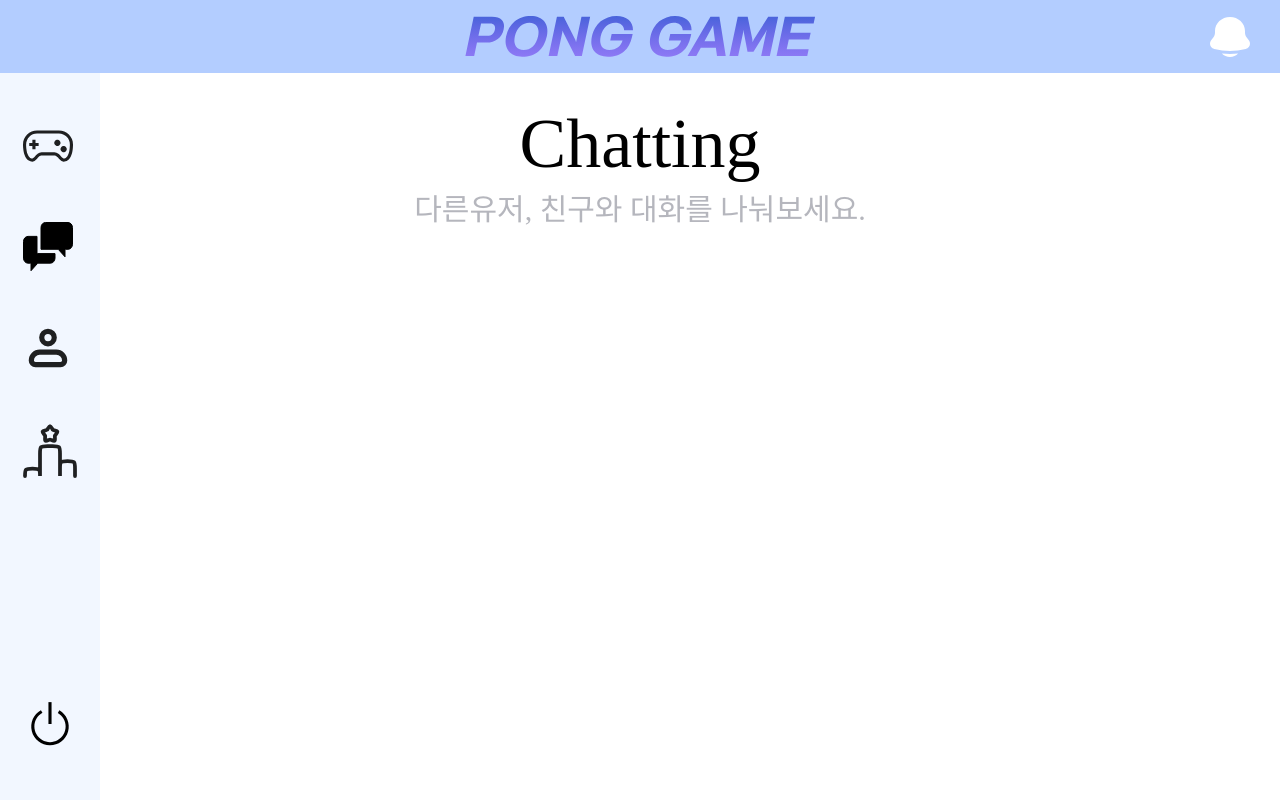
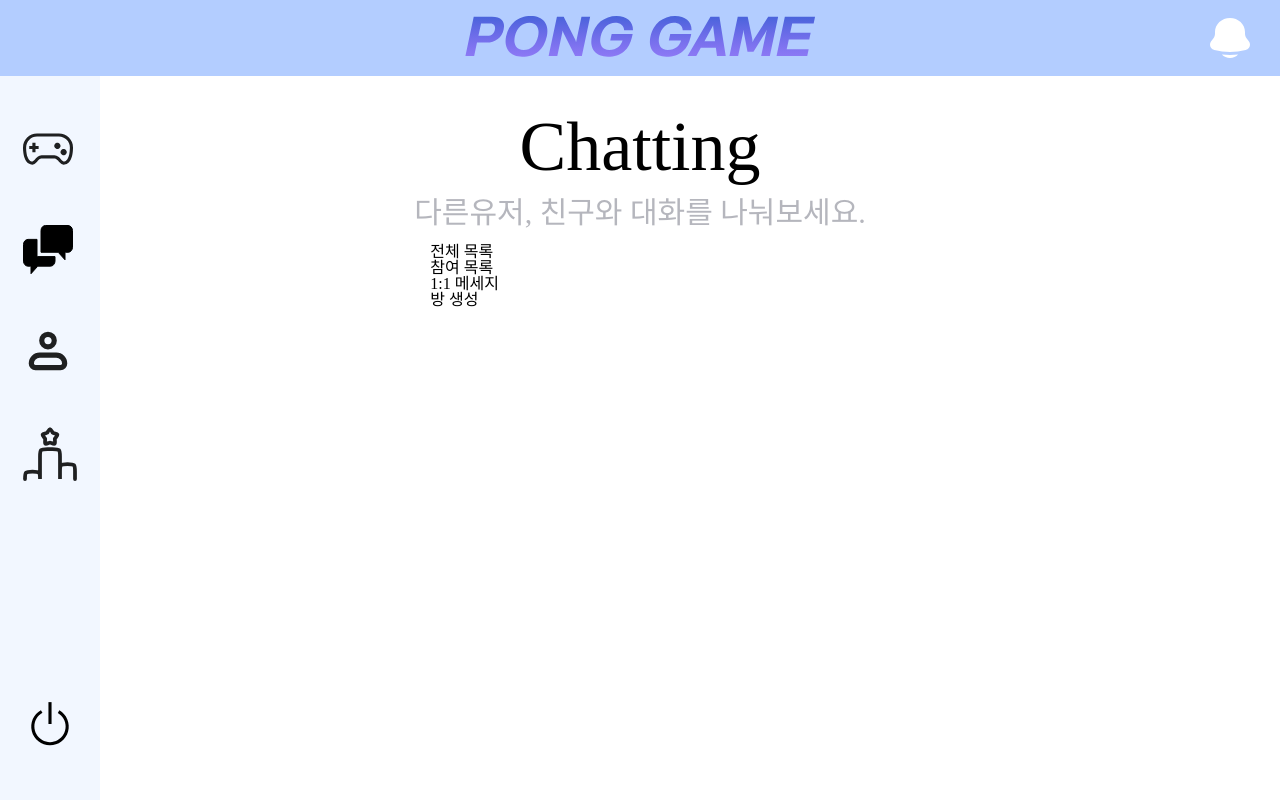
Before and after one commit to tscenping/FE, a Next.js app in the folder pong-game/: page /chat in a window 1280 px wide. Built offline with nearby package versions, Linux system fonts and the light colour scheme.

Commit message:
[Feat] : add Link tags in sidebar

```diff
--- /dev/null
+++ b/pong-game/components/Chat/ChatMainContents.tsx
@@ -0,0 +1,12 @@
+import styles from '../../styles/components/Chat/ChatMainContents.module.css'
+import ChatRoomList from './ChatRoomList'
+
+function ChatMainContents(): JSX.Element {
+  return (
+    <div className={styles.chatMainContents}>
+      <ChatRoomList />
+    </div>
+  )
+}
+
+export default ChatMainContents
--- /dev/null
+++ b/pong-game/components/Chat/ChatRoomList.tsx
@@ -0,0 +1,18 @@
+function ChatRoomList(): JSX.Element {
+  return (
+    <div>
+      <nav>
+        <ul>
+          <li>전체 목록</li>
+          <li>참여 목록</li>
+          <li>1:1 메세지</li>
+          <li>방 생성</li>
+        </ul>
+      </nav>
+      <div></div>
+      <div></div>
+    </div>
+  )
+}
+
+export default ChatRoomList
--- a/pong-game/components/layout/Layout.tsx
+++ b/pong-game/components/layout/Layout.tsx
@@ -1,5 +1,6 @@
 import Image from 'next/image'
 import { ReactNode } from 'react'
+import Link from 'next/link'
 import noticeIcon from '../../public/img/layout/notice.svg'
 import logoIcon from '../../public/img/layout/PONG GAME.svg'
 import gameIcon from '../../public/img/layout/game.svg'
@@ -15,7 +16,9 @@ function Layout({ children }: { children: ReactNode }): JSX.Element {
     <div className={styles.entirePage}>
       <header className={styles.header}>
         <div className={styles.headerContainer}>
-          <Image className={styles.logo} src={logoIcon} alt={'logo'} />
+          <Link href="/main">
+            <Image className={styles.logo} src={logoIcon} alt={'logo'} />
+          </Link>
           <Image
             className={styles.notice}
             src={noticeIcon}
@@ -30,16 +33,24 @@ function Layout({ children }: { children: ReactNode }): JSX.Element {
           <section className={styles.sideBarContainer}>
             <ul className={styles.sideBarContainerTop}>
               <li>
-                <Image src={gameIcon} alt={'game'} />
+                <Link href="/game">
+                  <Image src={gameIcon} alt={'game'} />
+                </Link>
               </li>
               <li>
-                <Image src={chatIcon} alt={'chat'} />
+                <Link href="/chat">
+                  <Image src={chatIcon} alt={'chat'} />
+                </Link>
               </li>
               <li>
-                <Image src={myPageIcon} alt={'mypage'} />
+                <Link href="mypage">
+                  <Image src={myPageIcon} alt={'mypage'} />
+                </Link>
               </li>
               <li>
-                <Image src={rankIcon} alt={'rank'} />
+                <Link href="rank">
+                  <Image src={rankIcon} alt={'rank'} />
+                </Link>
               </li>
             </ul>
             <ul className={styles.sideBarContainerBottom}>
--- a/pong-game/pages/chat/index.tsx
+++ b/pong-game/pages/chat/index.tsx
@@ -1,15 +1,19 @@
 import PageTitle from '@/components/UI/PageTitle'
 import Layout from '@/components/layout/Layout'
+import ChatMainContents from '@/components/Chat/ChatMainContents'
+
 function ChatPage() {
   return (
     <Layout>
       <div>
+        {' '}
+        {/* page 타이틀 섹션 */}
         <PageTitle
           title={'Chatting'}
           subTitle={'다른유저, 친구와 대화를 나눠보세요.'}
         />
       </div>
-      <div></div>
+      <ChatMainContents />
     </Layout>
   )
 }
--- /dev/null
+++ b/pong-game/styles/components/Chat/ChatMainContents.module.css
@@ -0,0 +1,4 @@
+.chatMainContents {
+  display: flex;
+  padding: 16px;
+}
```
Also changed, not shown: pong-game/styles/components/Chat/ChatRoomList.module.css (added).
